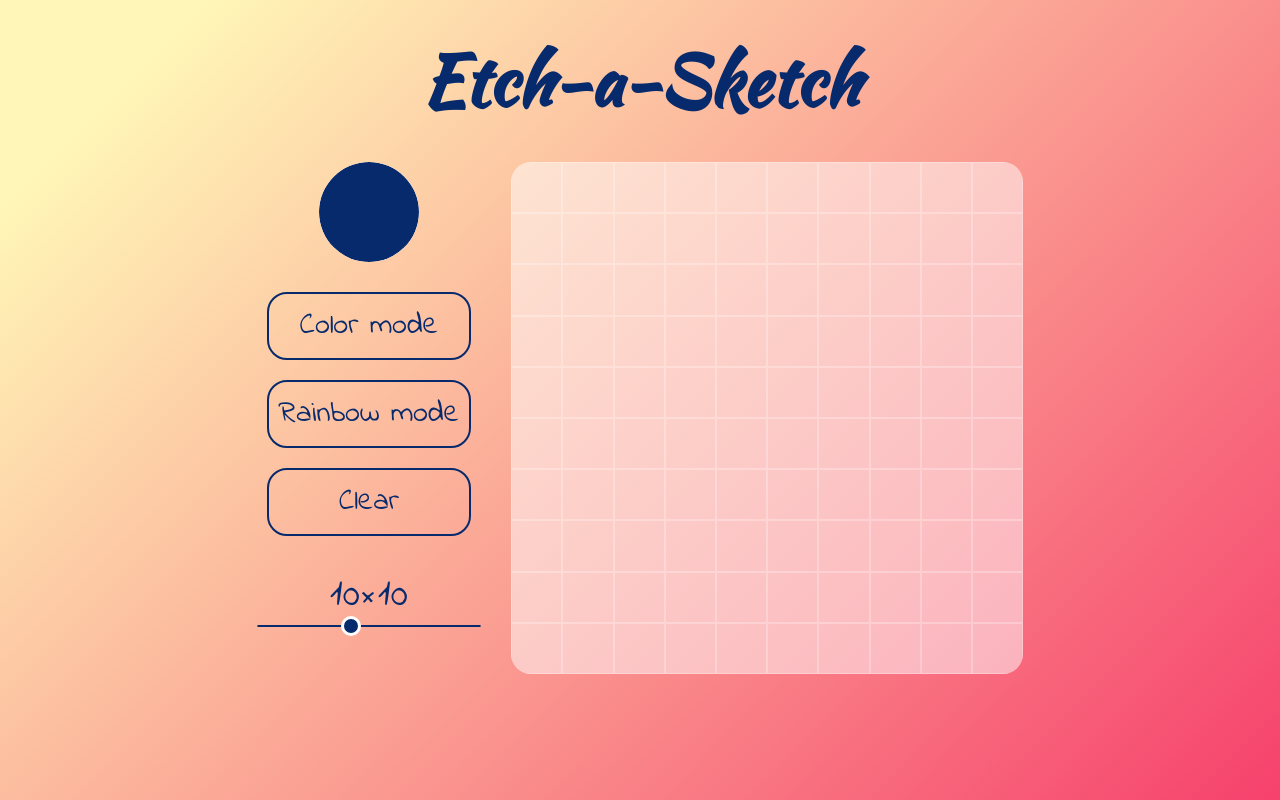
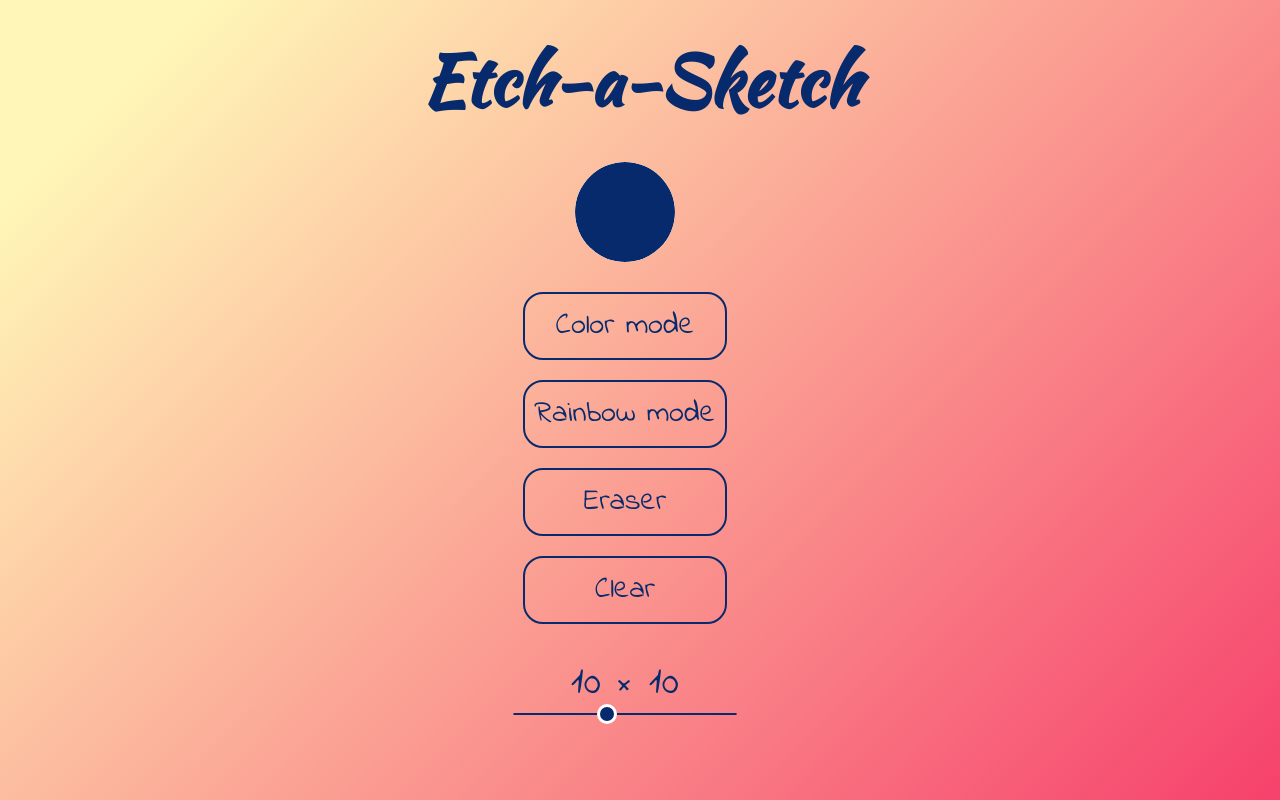
Before and after one commit to morveine/etch-a-sketch, a plain HTML site: page index.html in a window 1280 px wide. Drawn offline with Linux system fonts and the light colour scheme.

Commit message:
add eraser

```diff
--- a/index.html
+++ b/index.html
@@ -22,115 +22,17 @@
                 <div class="buttons">
                     <button id="color-mode">Color mode</button>
                     <button id="rainbow-mode">Rainbow mode</button>
+                    <button id="eraser">Eraser</button>
                     <button id="clear">Clear</button>
                 </div>
-                <label for="slider-input"><span class="cell-size">10</span>×<span class="cell-size">10</span></label>
+                <label for="slider-input"><span class="cell-size">10</span> × <span class="cell-size">10</span></label>
                 <input type="range" min="3" max="20" value="10" id="slider-input">
             </div>
-            <div class="grid-container">
-                <div class="grid-cell"></div>
-                <div class="grid-cell"></div>
-                <div class="grid-cell"></div>
-                <div class="grid-cell"></div>
-                <div class="grid-cell"></div>
-                <div class="grid-cell"></div>
-                <div class="grid-cell"></div>
-                <div class="grid-cell"></div>
-                <div class="grid-cell"></div>
-                <div class="grid-cell"></div>
-                <div class="grid-cell"></div>
-                <div class="grid-cell"></div>
-                <div class="grid-cell"></div>
-                <div class="grid-cell"></div>
-                <div class="grid-cell"></div>
-                <div class="grid-cell"></div>
-                <div class="grid-cell"></div>
-                <div class="grid-cell"></div>
-                <div class="grid-cell"></div>
-                <div class="grid-cell"></div>
-                <div class="grid-cell"></div>
-                <div class="grid-cell"></div>
-                <div class="grid-cell"></div>
-                <div class="grid-cell"></div>
-                <div class="grid-cell"></div>
-                <div class="grid-cell"></div>
-                <div class="grid-cell"></div>
-                <div class="grid-cell"></div>
-                <div class="grid-cell"></div>
-                <div class="grid-cell"></div>
-                <div class="grid-cell"></div>
-                <div class="grid-cell"></div>
-                <div class="grid-cell"></div>
-                <div class="grid-cell"></div>
-                <div class="grid-cell"></div>
-                <div class="grid-cell"></div>
-                <div class="grid-cell"></div>
-                <div class="grid-cell"></div>
-                <div class="grid-cell"></div>
-                <div class="grid-cell"></div>
-                <div class="grid-cell"></div>
-                <div class="grid-cell"></div>
-                <div class="grid-cell"></div>
-                <div class="grid-cell"></div>
-                <div class="grid-cell"></div>
-                <div class="grid-cell"></div>
-                <div class="grid-cell"></div>
-                <div class="grid-cell"></div>
-                <div class="grid-cell"></div>
-                <div class="grid-cell"></div>
-                <div class="grid-cell"></div>
-                <div class="grid-cell"></div>
-                <div class="grid-cell"></div>
-                <div class="grid-cell"></div>
-                <div class="grid-cell"></div>
-                <div class="grid-cell"></div>
-                <div class="grid-cell"></div>
-                <div class="grid-cell"></div>
-                <div class="grid-cell"></div>
-                <div class="grid-cell"></div>
-                <div class="grid-cell"></div>
-                <div class="grid-cell"></div>
-                <div class="grid-cell"></div>
-                <div class="grid-cell"></div>
-                <div class="grid-cell"></div>
-                <div class="grid-cell"></div>
-                <div class="grid-cell"></div>
-                <div class="grid-cell"></div>
-                <div class="grid-cell"></div>
-                <div class="grid-cell"></div>
-                <div class="grid-cell"></div>
-                <div class="grid-cell"></div>
-                <div class="grid-cell"></div>
-                <div class="grid-cell"></div>
-                <div class="grid-cell"></div>
-                <div class="grid-cell"></div>
-                <div class="grid-cell"></div>
-                <div class="grid-cell"></div>
-                <div class="grid-cell"></div>
-                <div class="grid-cell"></div>
-                <div class="grid-cell"></div>
-                <div class="grid-cell"></div>
-                <div class="grid-cell"></div>
-                <div class="grid-cell"></div>
-                <div class="grid-cell"></div>
-                <div class="grid-cell"></div>
-                <div class="grid-cell"></div>
-                <div class="grid-cell"></div>
-                <div class="grid-cell"></div>
-                <div class="grid-cell"></div>
-                <div class="grid-cell"></div>
-                <div class="grid-cell"></div>
-                <div class="grid-cell"></div>
-                <div class="grid-cell"></div>
-                <div class="grid-cell"></div>
-                <div class="grid-cell"></div>
-                <div class="grid-cell"></div>
-                <div class="grid-cell"></div>
-                <div class="grid-cell"></div>
-                <div class="grid-cell"></div>
+            <div id="grid-container">
             </div>
         </div>
     </main>
+    <script src="script.js"></script>
 </body>
 
 </html>
```
